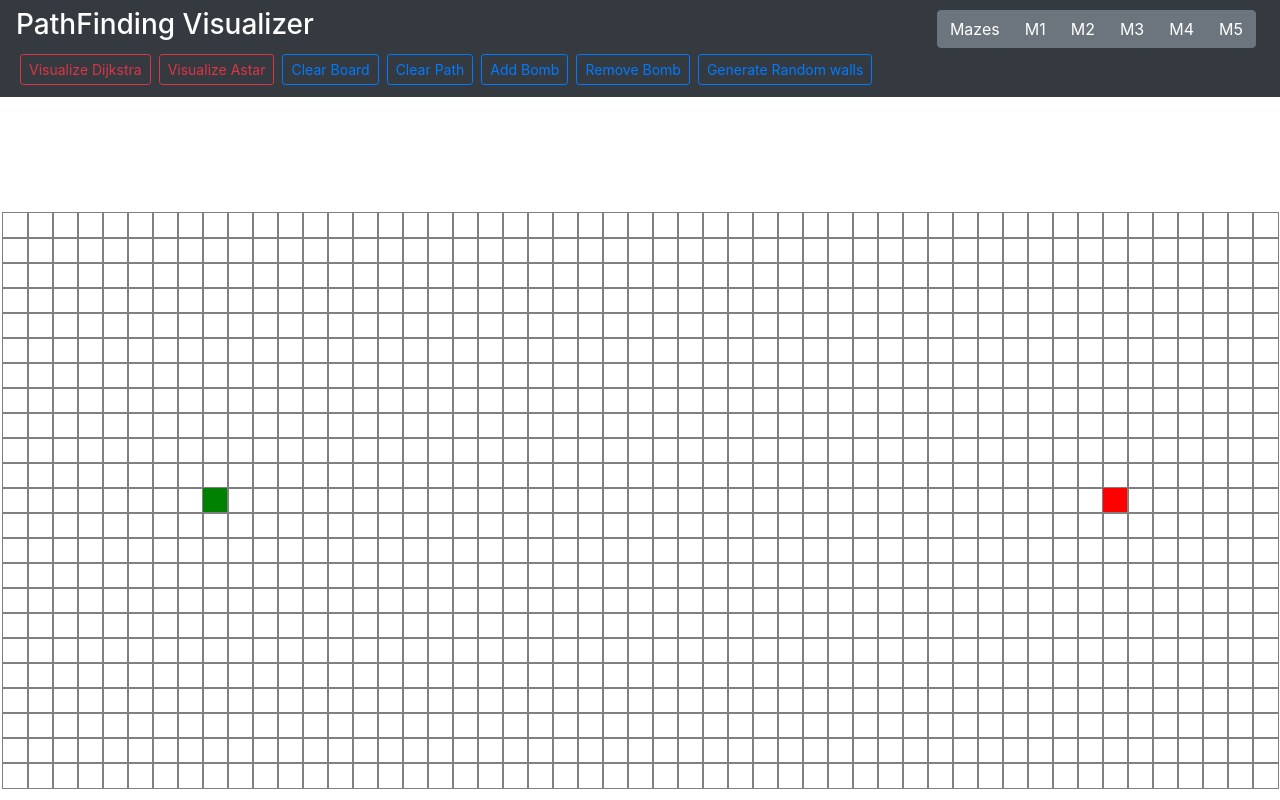
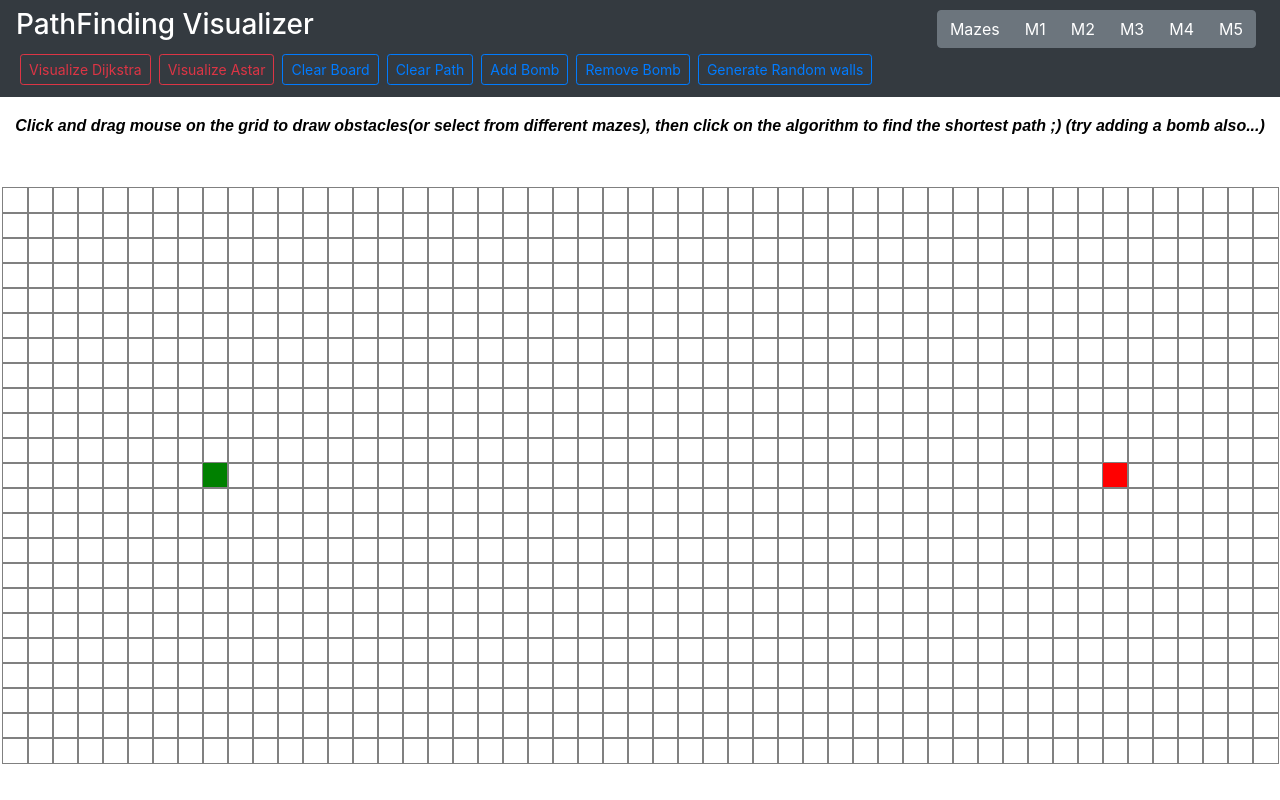
Before and after one commit to anubhavcu/pathfinding-visualizer, a React (Create React App) app: page / in a window 1280 px wide. Built offline with nearby package versions, Linux system fonts and the light colour scheme.

Commit message:
added div for text details about algoritms,and some minor changes

```diff
--- a/src/App.js
+++ b/src/App.js
@@ -12,7 +12,8 @@ import { astar, getNodesInShortestPathOrderAstar } from "./algorithms/astar";
 import { recursiveDivision } from "./mazeAlgorithms/recursiveDivision";
 import { staircaseMaze } from "./mazeAlgorithms/staircaseMaze";
 // import { staircaseMaze } from "./mazeAlgorithms/staircase";
-
+let centerText =
+  "Click and drag mouse on the grid to draw obstacles(or select from different mazes), then click on the algorithm to find the shortest path ;) (try adding a bomb also...)";
 let NUMBER_OF_ROWS = 22,
   NUMBER_OF_COLS = 56;
 let START_NODE_ROW = 10,
@@ -344,6 +345,8 @@ export class App extends Component {
   };
 
   visualizeDijkstra = () => {
+    centerText =
+      "Dijkstra’s algorithm finds a shortest path tree from a single source node, by building a set of nodes that have minimum distance from the source. Dijkstra's algorithm guarantees shortest path.";
     //just to make sure that when visualize dijkstra button is clicked path is cleared so that in case we move the start Node without clearing the board algorithm starts from a new startPoint
     //*if we don't clearPath dijkstra algorithm will start from the node whose distance is minimum and in the algorithms we have set the distance of startNode as 0(initially), so when we don't call clearPath function(in which we reset all the distance back to Infinity), and move the startNode to a new Point,visualization starts from the previous node only.
     this.clearPath();
@@ -501,6 +504,8 @@ export class App extends Component {
   };
   visualizeAstar = () => {
     //disabling all buttons while visualization
+    centerText =
+      "A* algorithm calculates heuristic distance(distance from the end node) which guides it towards the target node faster. A* algorithm guarantees shortest path..";
     this.disableButtons();
     this.disableGrid();
     this.clearPath();
@@ -541,6 +546,8 @@ export class App extends Component {
     }
   };
   addBomb = () => {
+    centerText =
+      "When bomb is active the algorithm will first try to find the shortest path to bomb to deactivate it and then will reach the finish node ..";
     const { grid } = this.state;
     for (const row of grid) {
       for (const node of row) {
@@ -556,8 +563,11 @@ export class App extends Component {
     bombNode.status = true;
     document.getElementById(`node-${bombNode.row}-${bombNode.col}`).className =
       "node node-bomb";
+    this.setState({ grid });
   };
   removeBomb = () => {
+    centerText =
+      "Click and drag mouse on the grid to draw obstacles(or select from different mazes), then click on the algorithm to find the shortest path ;) (try adding a bomb also...)";
     // bomb = false;
     const { grid } = this.state;
     const element = document.getElementById(
@@ -570,6 +580,7 @@ export class App extends Component {
       }
     }
     bombNode.status = false;
+    this.setState({ grid });
   };
   genRandomNumber = () => {
     return Math.floor(Math.random() * (NUMBER_OF_COLS * NUMBER_OF_ROWS));
@@ -691,12 +702,20 @@ export class App extends Component {
       buttons[k].disabled = false;
     }
   };
+  // myfunc = () => {
+  //   return "Select an algorithm to visulize it "
+  // }
   render() {
     const myStyle = {
-      color: "white",
-      backgroundColor: "DodgerBlue",
-      padding: "10px",
-      fontFamily: "Arial"
+      color: "black",
+      // backgroundColor: "DodgerBlue",
+      padding: "0.5px",
+      fontFamily: "Arial",
+      // position: "absolute",
+      textContent: "center",
+      display: "inline-block",
+      marginBottom: "0px",
+      fontStyle: "italic"
     };
     return (
       <div className="App" id="mainContent">
@@ -714,7 +733,7 @@ export class App extends Component {
           />
         </div>
         <div id="textContent">
-          {/* <h3 style={myStyle}>Select an algorithm to visualize!</h3> */}
+          <strong style={myStyle}>{centerText}</strong>
         </div>
         <div id="gridContent">
           <PathfindingVisualizer
--- a/src/PathfindingVisualizer/PathfindingVisualizer.css
+++ b/src/PathfindingVisualizer/PathfindingVisualizer.css
@@ -1,5 +1,5 @@
 .grid {
-  margin: 100px 0 0;
+  margin: 50px 0 0;
   display: inline-block;
 
   border-collapse: collapse;
--- a/src/mazeAlgorithms/recursiveDivision.js
+++ b/src/mazeAlgorithms/recursiveDivision.js
@@ -9,7 +9,11 @@ export function recursiveDivision(grid, NUMBER_OF_ROWS, NUMBER_OF_COLS) {
   let w = 10;
   while (w) {
     for (let i = row - 2; i >= 1; i--) {
-      if (i === (row - 2) / 2) continue;
+      // if (Math.floor(i === (row - 2) / 4) ||
+      if (i === Math.floor((row - 2) / 1.6)) continue;
+      if (i === Math.floor((row - 2) / 2.5)) continue;
+
+      // if (i === (row - 2) / 2) continue;
       nodes.push(grid[i][x]);
       // x += 1;
     }
@@ -20,8 +24,9 @@ export function recursiveDivision(grid, NUMBER_OF_ROWS, NUMBER_OF_COLS) {
       x += 1;
     }
     for (let i = 1; i < row - 1; i++) {
-      if (i === (row - 2) / 4) continue;
+      // if (i === (row - 2) / 4) continue;
       if (i === Math.floor((row - 2) / 1.2)) continue;
+      // if (i === Math.floor((row - 2) / 1.2)) continue;
       // if (i === (row - 2) / 2) continue;
 
       nodes.push(grid[i][x]);
```
